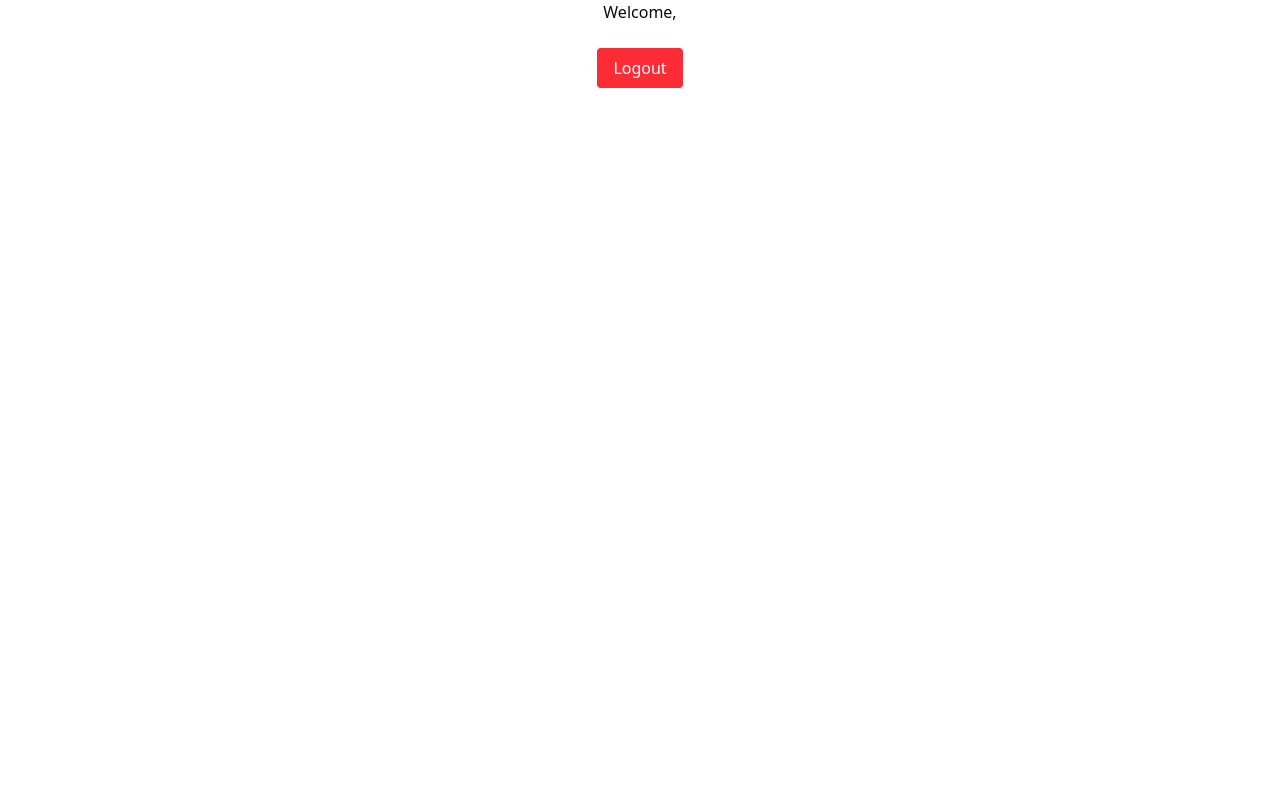
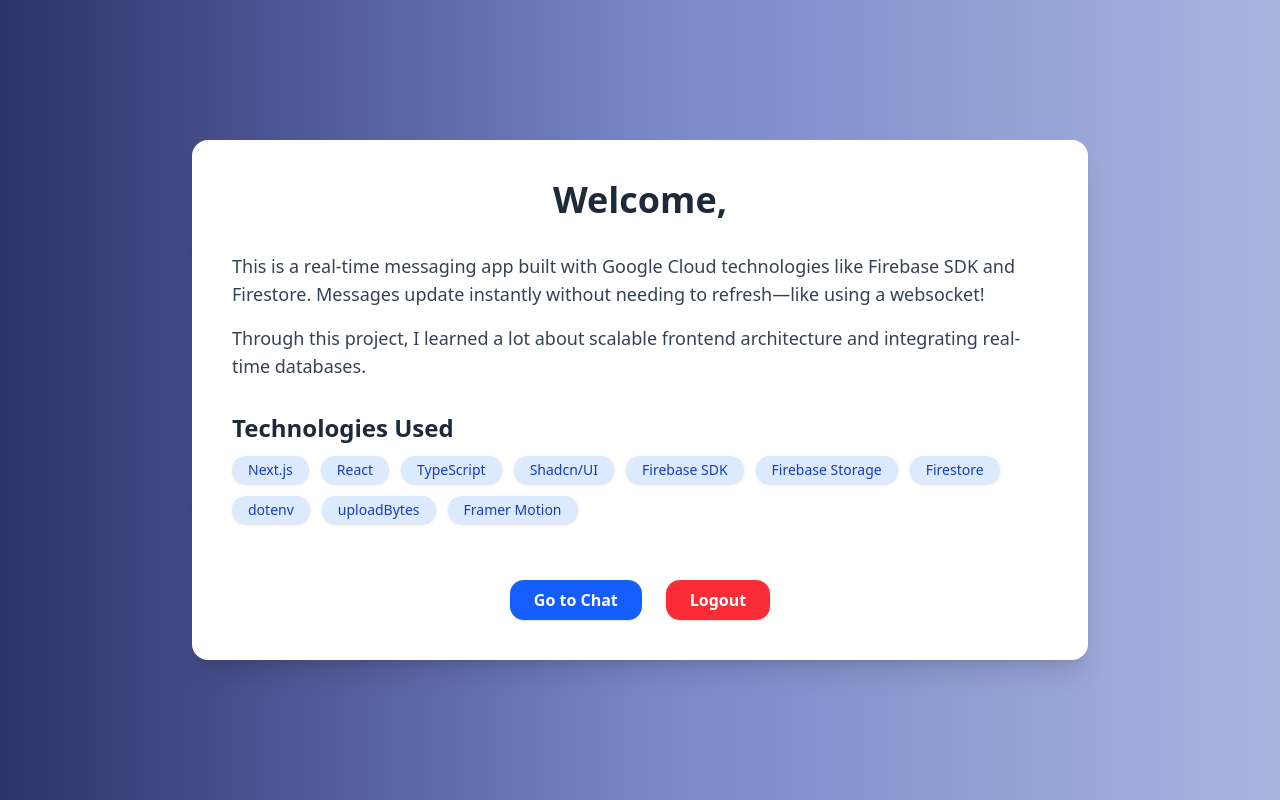
Before and after one commit to chiwasushuba/Firebase-Messenger, a Next.js app in the folder frontend/: page / in a window 1280 px wide. Built offline with nearby package versions, Linux system fonts and the light colour scheme; no server answers; the database is empty; sample sign-in values are in the browser's storage.

Commit message:
feat: added an about page

```diff
--- a/frontend/app/chat/page.tsx
+++ b/frontend/app/chat/page.tsx
@@ -1,171 +1,197 @@
 'use client'
 
 import { useEffect, useRef, useState } from 'react'
+import { useRouter } from 'next/navigation'
+import { collection, doc, getDoc, getDocs } from 'firebase/firestore'
 import { sendMessage, listenToMessages, startChat } from '@/utils/chat'
+import { db } from '@/utils/firebase'
+import { useAuth } from '@/context/AuthContext'
+
 import { Input } from '@/components/ui/input'
 import { Button } from '@/components/ui/button'
-import { useAuth } from '@/context/AuthContext' // assuming you have auth
-import { db } from '@/utils/firebase' // assuming you're importing Firestore
-import { collection, doc, getDoc, getDocs } from 'firebase/firestore' // Import Firestore functions
 import { Label } from '@radix-ui/react-label'
 import { Avatar, AvatarFallback, AvatarImage } from '@/components/ui/avatar'
 import MessageBubble from '@/components/MessageBubble'
+import { signOut, getAuth } from 'firebase/auth'
 
 const ChatPage = () => {
-  const { user } = useAuth() // custom hook for current Firebase user
-  const [chatId, setChatId] = useState<string>('')
-  const [messages, setMessages] = useState<any[]>([]) // Store messages
+  const { user } = useAuth()
+  const router = useRouter()
+
+  const [currentUser, setCurrentUser] = useState<any>(null)
+  const [users, setUsers] = useState<any[]>([])
+  const [selectedUser, setSelectedUser] = useState<any | null>(null)
+  const [chatId, setChatId] = useState('')
+  const [messages, setMessages] = useState<any[]>([])
   const [text, setText] = useState('')
-  const [users, setUsers] = useState<any[]>([]) // List of users to chat with
-  const [selectedUser, setSelectedUser] = useState<any | null>(null); // Store the selected user ID for chatting
-  const [userMap, setUserMap] = useState<Record<string, any>>({});
-  const [currentUser, setCurrentUser] = useState<any>(null);
+  const [userMap, setUserMap] = useState<Record<string, any>>({})
 
-  // automatic scrolls down
-  const bottomRef = useRef<HTMLDivElement | null>(null);
+  const bottomRef = useRef<HTMLDivElement | null>(null)
 
-  // fetchCurrentUser
+  // Redirect if not authenticated
+  useEffect(() => {
+    if (!user) {
+      router.push('/login')
+      return
+    }
+
+    const fetchProfile = async () => {
+      try {
+        const userDoc = await getDoc(doc(db, 'users', user.uid))
+        if (userDoc.exists()) {
+          setCurrentUser(userDoc.data())
+        }
+      } catch (err) {
+        console.error('Error fetching user profile', err)
+      }
+    }
+
+    fetchProfile()
+  }, [user])
+
+  // Fetch other users
+  useEffect(() => {
+    const fetchUsers = async () => {
+      const snapshot = await getDocs(collection(db, 'users'))
+      const usersList = snapshot.docs
+        .map(doc => doc.data())
+        .filter(u => u.uid !== user?.uid)
+
+      setUsers(usersList)
+
+      const map: Record<string, any> = {}
+      usersList.forEach(u => (map[u.uid] = u))
+      if (user) map[user.uid] = user
+      setUserMap(map)
+    }
+
+    if (user) fetchUsers()
+  }, [user])
+
+  // Start chat and listen to messages
+  useEffect(() => {
+    if (!selectedUser?.uid || !user?.uid) return
+
+    const initChat = async () => {
+      const id = await startChat(user.uid, selectedUser.uid)
+      setChatId(id)
+      const unsubscribe = listenToMessages(id, setMessages)
+      return () => unsubscribe()
+    }
+
+    initChat()
+  }, [selectedUser, user])
 
   useEffect(() => {
-    if (!user?.uid) return;
+    bottomRef.current?.scrollIntoView({ behavior: 'smooth' })
+  }, [messages])
 
-    const fetchCurrentUserProfile = async () => {
+  const handleSend = async () => {
+    if (!text.trim() || !user?.uid) return
+
+    const username = currentUser?.username || 'Anonymous'
+    await sendMessage(chatId, user.uid, username, text.trim())
+    setText('')
+  }
+
+  const handleLogout = async () => {
     try {
-        const userDocRef = doc(db, 'users', user.uid);
-        const userDocSnap = await getDoc(userDocRef);
-        if (userDocSnap.exists()) {
-          setCurrentUser(userDocSnap.data());
-          console.log('Current user profile:', userDocSnap.data());
-        } else {
-          console.log('No Firestore profile found for current user');
-          setCurrentUser(null);
+      await signOut(getAuth())
+      router.push("/login") // Redirect after logout
+    } catch (error) {
+      console.error("Logout failed:", error)
     }
-      } catch (error) {
-        console.error('Error fetching current user profile:', error);
   }
-    };
-
-    fetchCurrentUserProfile();
-  }, [user]);
-
-
-  // Fetch all users except the current one
-  useEffect(() => {
-    const fetchUsers = async () => {
-      const usersRef = collection(db, 'users');
-      const querySnapshot = await getDocs(usersRef);
-      const usersList = querySnapshot.docs
-        .map(doc => doc.data())
-        .filter((userData: any) => userData.uid !== user?.uid); // Exclude the current user
-
-      setUsers(usersList);
-
-      const map: Record<string, any> = {};
-      usersList.forEach(u => {
-        map[u.uid] = u;
-      });
-      if (user) map[user.uid] = user; // Include current user
-      setUserMap(map);
-    }
-    fetchUsers();
-  }, [user]);
-
-
-  useEffect(() => {
-    if (!selectedUser?.uid || !user?.uid) return;
-
-    // Start a new chat with the selected user
-    startChat(user.uid, selectedUser.uid).then(id => {
-      setChatId(id) // Set the chat ID
-      const unsub = listenToMessages(id, setMessages) // Subscribe to real-time updates
-      return () => unsub(); // Clean up the listener on unmount
-    });
-
-  }, [selectedUser, user]);
-
-  useEffect(() => {
-    if (bottomRef.current) {
-      bottomRef.current.scrollIntoView({ behavior: 'smooth' });
-    }
-  }, [messages]);
-
-  // Handle sending a message
-  const handleSend = async () => {
-    if (!text.trim() || !user?.uid || !user?.displayName) return;
-
-    const currentUsername = currentUser.username
-    console.log(currentUsername)
-
-    await sendMessage(chatId, user.uid, currentUsername || 'Anonymous', text);
-    setText('');
-  };
-
 
   return (
-    <div className="flex h-screen">
+    <div className="flex h-screen bg-white text-gray-800">
       {/* Sidebar */}
-      <div className="w-72 p-4 space-y-4 border-r border-gray-300">
-        <div className="flex flex-col gap-3">
-          <div className="flex items-center gap-2">
-            <Avatar className="w-16 h-16 border border-black rounded-full">
+      <div className="w-72 border-r px-4 py-6 space-y-6 bg-gray-100">
+        <div className="flex items-center gap-4">
+          <Avatar className="h-14 w-14 border">
             <AvatarImage src={currentUser?.profileImageUrl} alt="@user" />
-              <AvatarFallback>CN</AvatarFallback>
+            <AvatarFallback>U</AvatarFallback>
           </Avatar>
-            <h3>Username: {currentUser?.username}</h3>
+          <div>
+            <p className="text-sm text-muted-foreground">Logged in as</p>
+            <p className="font-semibold">{currentUser?.username || 'User'}</p>
           </div>
-          <Label>Select a user to chat with:</Label>
-          <ul>
-            {users.map((u: any) => (
+        </div>
+
+        <div className="space-y-2">
+          <Label className="text-sm">Select a user:</Label>
+          <ul className="space-y-2">
+            {users.map(u => (
               <li key={u.uid}>
-                <Button className="mb-2" onClick={() => setSelectedUser(u)}>
+                <Button
+                  variant={selectedUser?.uid === u.uid ? 'default' : 'outline'}
+                  className="w-full justify-start"
+                  onClick={() => setSelectedUser(u)}
+                >
                   {u.username}
                 </Button>
               </li>
             ))}
           </ul>
         </div>
+
+        <div className="flex justify-between space-y-2 pt-4 border-t mt-auto">
+          <Button
+            variant="outline"
+            className="w-1/2"
+            onClick={() => router.push('/')}
+          >
+            About
+          </Button>
+          <Button
+            variant="destructive"
+            className="w-1/2"
+            onClick={handleLogout}
+          >
+            Logout
+          </Button>
+        </div>
       </div>
 
-      {/* Chat area */}
-      {selectedUser && (
-        <div className="flex flex-col flex-1 p-4 space-y-4 bg-gray-50">
-          {/* Message list */}
-          <div className="flex-1 overflow-y-auto border rounded p-2 space-y-2">
-            {messages.map((msg) => {
-              const isOwnMessage = msg.senderId === user?.uid;
-              return (
+      {/* Chat Area */}
+      <div className="flex flex-1 flex-col px-6 py-4">
+        {selectedUser ? (
+          <>
+            {/* Messages */}
+            <div className="flex-1 overflow-y-auto space-y-2 bg-gray-50 border rounded-lg p-4">
+              {messages.map(msg => (
                 <MessageBubble
                   key={msg.id}
                   msgId={msg.id}
                   senderUsername={msg.senderUsername || 'Unknown'}
                   textMessage={msg.text}
-                  isOwnMessage={isOwnMessage}
+                  isOwnMessage={msg.senderId === user?.uid}
                 />
-              );
-            })}
+              ))}
               <div ref={bottomRef} />
             </div>
 
-          {/* Message input */}
-          <div className="flex gap-2">
+            {/* Input */}
+            <div className="mt-4 flex gap-2">
               <Input
                 value={text}
-              onChange={(e) => setText(e.target.value)}
-              onKeyDown={(e) => {
-                if (e.key === 'Enter') {
-                  e.preventDefault();
-                  handleSend();
-                }
+                onChange={e => setText(e.target.value)}
+                onKeyDown={e => {
+                  if (e.key === 'Enter') handleSend()
                 }}
-              placeholder="Type a message..."
+                placeholder="Type your message..."
               />
               <Button onClick={handleSend}>Send</Button>
             </div>
+          </>
+        ) : (
+          <div className="flex-1 flex items-center justify-center text-gray-500">
+            Select a user to start chatting.
           </div>
         )}
       </div>
-  );
-
+    </div>
+  )
 }
 
-export default ChatPage;
+export default ChatPage
--- a/frontend/app/login/page.tsx
+++ b/frontend/app/login/page.tsx
@@ -37,7 +37,7 @@
     }
     try{
       await signInWithEmailAndPassword(auth, email, password);
-      router.push("/")
+      router.push("/chat")
 
     } catch (err: unknown) {
       const error = err as AuthError;
@@ -78,7 +78,7 @@
           return;
         }
 
-        router.push('/');
+        router.push('/chat');
       }
     } catch (e: unknown) {
       setError('Error logging in with Google');
@@ -102,7 +102,7 @@
           return;
         }
 
-        router.push('/');
+        router.push('/chat');
       }
     } catch (e: unknown) {
       setError('Error logging in with GitHub');
--- a/frontend/app/page.tsx
+++ b/frontend/app/page.tsx
@@ -5,6 +5,7 @@
 import { db } from "@/utils/firebase"
 import { doc, getDoc } from "firebase/firestore"
 import { useRouter } from "next/navigation"
+import { motion } from "framer-motion"
 
 export default function Home() {
   const [user, setUser] = useState<User | null>(null)
@@ -19,12 +20,10 @@
 
   useEffect(() => {
     const auth = getAuth()
-
     const unsubscribe = onAuthStateChanged(auth, (firebaseUser) => {
       setUser(firebaseUser)
       setLoading(false)
     })
-
     return () => unsubscribe()
   }, [])
 
@@ -33,13 +32,12 @@
       if (user) {
         const docRef = doc(db, 'users', user.uid)
         const docSnap = await getDoc(docRef)
-
         if (docSnap.exists()) {
           const data = docSnap.data()
           setProfileData({
             username: data.username || '',
             bio: data.bio || '',
-            profileUrl: data.profileImageUrl || '', // <-- use correct field name
+            profileUrl: data.profileImageUrl || '',
           })
         }
       }
@@ -51,31 +49,83 @@
   const handleLogout = async () => {
     try {
       await signOut(getAuth())
-      router.push("/login") // Redirect after logout
+      router.push("/login")
     } catch (error) {
       console.error("Logout failed:", error)
     }
   }
 
-  if (loading) return <p>Loading...</p>
-  if (!user) return <p>You must be logged in to view this page.</p>
+  const handleChat = () => {
+    router.push("/chat")
+  }
+
+  if (loading) return <p className="text-center p-6 text-lg font-medium">Loading...</p>
+  if (!user) return <p className="text-center p-6 text-lg font-medium">You must be logged in to view this page.</p>
+
+  const technologies = [
+    "Next.js",
+    "React",
+    "TypeScript",
+    "Shadcn/UI",
+    "Firebase SDK",
+    "Firebase Storage",
+    "Firestore",
+    "dotenv",
+    "uploadBytes",
+    "Framer Motion",
+  ]
 
   return (
-    <div className="flex flex-col justify-center items-center gap-4">
-      <p>Welcome, <strong>{profileData.username}</strong></p>
-      {profileData.profileUrl && (
-        <img
-          src={profileData.profileUrl}
-          alt="Profile"
-          className="w-24 h-24 rounded-full"
-        />
-      )}
-      {profileData.bio && (
-        <p className="text-sm text-gray-600">"{profileData.bio}"</p>
-      )}
-      <button onClick={handleLogout} className="mt-2 px-4 py-2 bg-red-500 text-white rounded">
-        Logout
-      </button>
+    <div className="bg-gradient-to-r from-[#2D336B] via-[#7886C7] to-[#A9B5DF] min-h-screen flex items-center justify-center px-4 py-12">
+      <motion.div
+        className="w-full max-w-4xl bg-white rounded-2xl shadow-xl p-10 space-y-8"
+        initial={{ opacity: 0, y: 40 }}
+        animate={{ opacity: 1, y: 0 }}
+        transition={{ duration: 0.6, ease: "easeOut" }}
+      >
+        <h1 className="text-4xl font-extrabold text-center text-gray-800">
+          Welcome, <span className="text-blue-700">{profileData.username}</span>
+        </h1>
+
+        <div className="text-gray-700 space-y-4">
+          <p className="text-lg">
+            This is a real-time messaging app built with Google Cloud technologies like Firebase SDK and Firestore.
+            Messages update instantly without needing to refresh—like using a websocket!
+          </p>
+          <p className="text-lg">
+            Through this project, I learned a lot about scalable frontend architecture and integrating real-time databases.
+          </p>
+        </div>
+
+        <div>
+          <h2 className="text-2xl font-semibold text-gray-800 mb-3">Technologies Used</h2>
+          <div className="flex flex-wrap gap-3">
+            {technologies.map((tech, index) => (
+              <span
+                key={index}
+                className="px-4 py-1 text-sm font-medium bg-blue-100 text-blue-800 rounded-full shadow-sm"
+              >
+                {tech}
+              </span>
+            ))}
+          </div>
+        </div>
+
+        <div className="flex justify-center gap-6 pt-6">
+          <button
+            onClick={handleChat}
+            className="px-6 py-2 rounded-xl bg-blue-600 hover:bg-blue-700 text-white font-semibold shadow transition-all"
+          >
+            Go to Chat
+          </button>
+          <button
+            onClick={handleLogout}
+            className="px-6 py-2 rounded-xl bg-red-500 hover:bg-red-600 text-white font-semibold shadow transition-all"
+          >
+            Logout
+          </button>
+        </div>
+      </motion.div>
     </div>
   )
 }
--- a/frontend/app/yourinfo/page.tsx
+++ b/frontend/app/yourinfo/page.tsx
@@ -102,7 +102,7 @@
         createdAt: new Date()
       })
 
-      router.push("/")
+      router.push("/chat")
     } catch (err) {
       console.error("Error saving profile:", err)
       setError("Failed to save profile. Please try again.")
```
Lines whose indentation alone changed are shown as unchanged.
